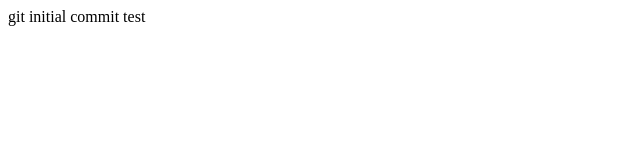
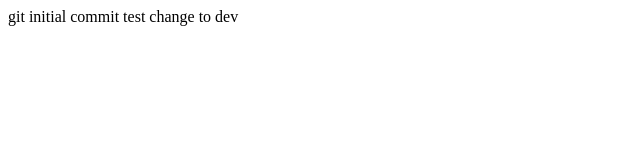
Before and after one commit to edric-m/SEP_online_shopping, a plain HTML site: page index.html in a window 1280 px wide. Shown: the whole page, without its empty margins (0-640 px from the left). Drawn offline with Linux system fonts and the light colour scheme.

Commit message:
testing dev branch

```diff
--- a/index.html
+++ b/index.html
@@ -7,6 +7,7 @@
 
 <body>
 git initial commit test
+change to dev
 </body>
 
 
```
